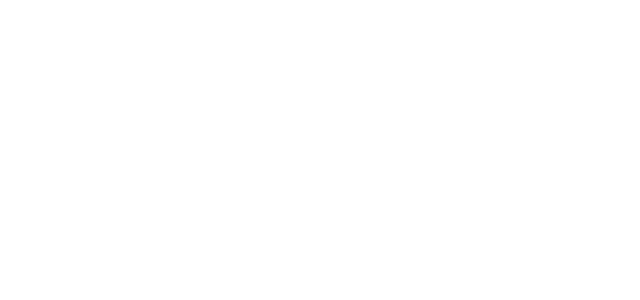
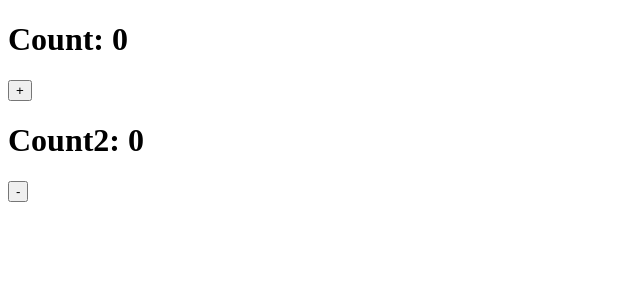
Before and after one commit to bikramgiri/10Days_ReactJS_Workshop_Code_Practices, a React (Vite) app: page /useEffect in a window 1280 px wide. Before the commit this address had no page. Shown: the top 300 px of the page, without its empty margins (0-640 px from the left). Built offline with nearby package versions, Linux system fonts and the light colour scheme.

Commit message:
learn useEffect and its types

```diff
--- a/src/App.jsx
+++ b/src/App.jsx
@@ -44,6 +44,7 @@
 import { BrowserRouter, Routes, Route } from 'react-router-dom'
 import Home from './Home'
 import About from './About'
+import UseEffect from './UseEffect'
 
  // Create Home, About, and Contact components.
 function App() {
@@ -54,6 +55,7 @@
       <Route path="/" element={<Home />}/>
       <Route path="/about" element={<About />}/>
       <Route path="/contact" element={<h1>Contact Page</h1>}/>
+      <Route path="/useEffect" element={<UseEffect />}/>
     </Routes>
     </BrowserRouter>
   )
--- /dev/null
+++ b/src/UseEffect.jsx
@@ -0,0 +1,40 @@
+import { useEffect, useState } from "react"
+
+
+const UseEffect = () => {
+      const [count, setCount] = useState(0)
+      const [count2, setCount2] = useState(0)
+
+// // Type1 of useEffect on the basis of execution
+// useEffect(()=>{
+//       console.log("Hello World")
+// },[])
+
+
+
+// Type2 of useEffect on the basis of execution
+// useEffect(()=>{
+//       // document.title = `Count: ${count2}` // This will change the title of the page to the count value of count2
+//       console.log("useEffect Triggered")
+// },[count,count2])
+
+
+
+// Type3 of useEffect on the basis of execution
+
+// useEffect(()=>{
+//       console.log("useEffect Triggered")
+// })
+
+
+  return (
+    <div>
+      <h1>Count: {count} </h1>
+      <button onClick={() =>setCount(count + 1)}>+</button>
+      <h1>Count2: {count2} </h1>
+      <button onClick={() =>setCount2(count2 - 1)}>-</button>
+    </div>
+  )
+}
+
+export default UseEffect
```
